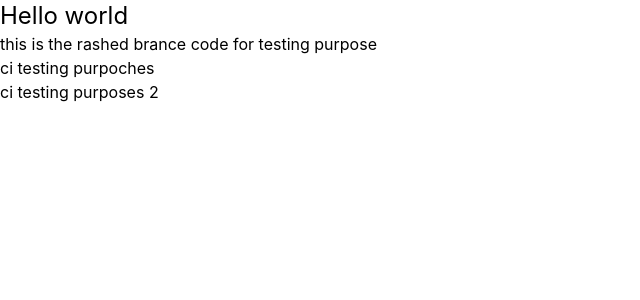
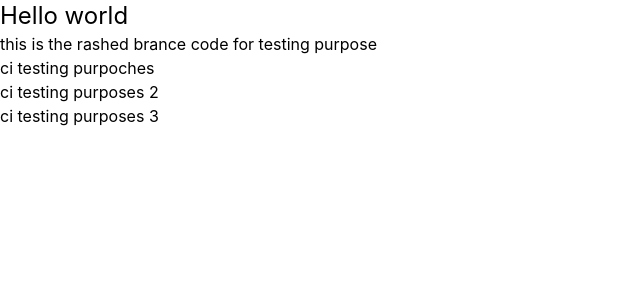
Before and after one commit to CseRashed/consulting-with-ci-cd-pipeline, a React (Vite) app: page / in a window 1280 px wide. Shown: the top 300 px of the page, without its empty margins (0-640 px from the left). Built offline with nearby package versions, Linux system fonts and the light colour scheme.

Commit message:
ci testing 3

```diff
--- a/src/App.jsx
+++ b/src/App.jsx
@@ -11,6 +11,7 @@ function App() {
       <h2>this is the rashed brance code for testing purpose</h2>
       <h3>ci testing purpoches</h3>
       <h3>ci testing purposes 2</h3>
+      <h3>ci testing purposes 3</h3>
      </div>
 
 
```
